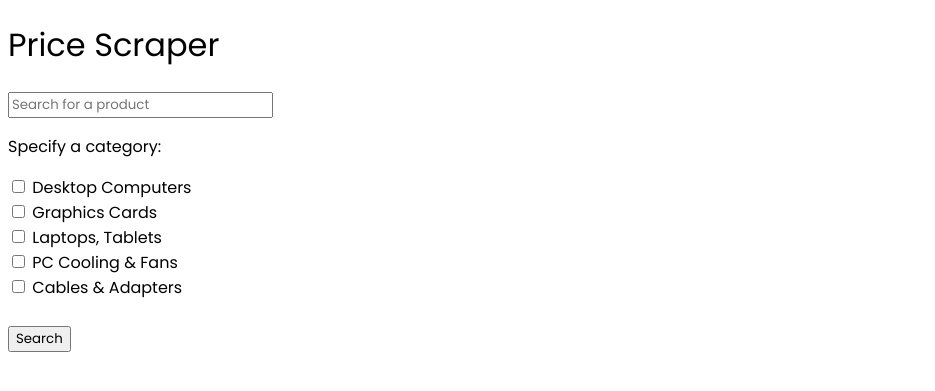
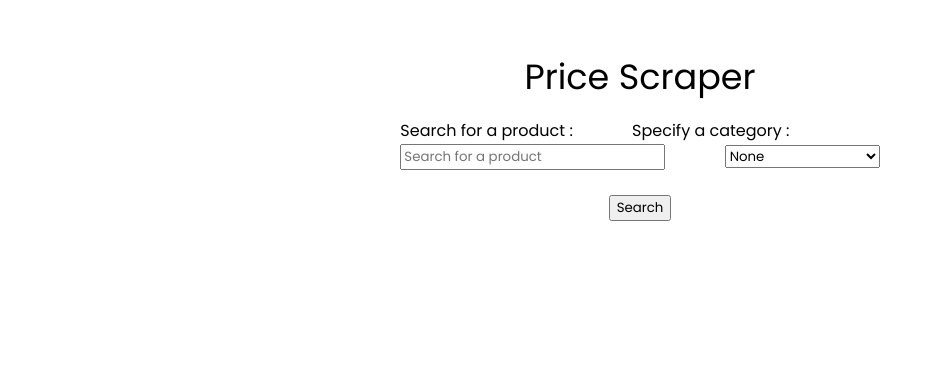
Before and after one commit to blue-jay3/component-price-scraper, a Flask app: page / in a window 1280 px wide. Shown: the top 391 px of the page, without its empty margins (0-935 px from the left). Run offline with Flask 3, Linux system fonts and the light colour scheme.

Commit message:
added list of results, category dropdown, and styling

```diff
--- a/server.py
+++ b/server.py
@@ -12,18 +12,20 @@ def index():
 @app.route('/prices')
 def get_lowest_price():
     item = request.args.get('search')
+    cpath = request.args.get('category')
 
     if item == None or item.strip() == "":
         item = "rtx 4070"
 
-    item_info = update_prices(item, "")
+    item_info = update_prices(item, cpath)
 
     if item_info != None and item_info != []:
         return render_template(
             'prices.html',
             title=item,
-            name=item_info[1].upper(),
-            price="$" + str(item_info[2])
+            #name=item_info[1].upper(),
+            #price="$" + str(item_info[2])
+            records=item_info
         )
     else:
         return render_template(
--- a/static/style.css
+++ b/static/style.css
@@ -5,3 +5,67 @@
     font-weight: 400;
     font-style: normal;
 }
+
+#heading {
+    text-align: center;
+    margin-top: 50px;
+    margin-bottom: 5px;
+    font-size: 35px;
+}
+
+#subheading {
+    text-align: center;
+    margin-top: 30px;
+    font-size: 25px;
+}
+
+#search, #search-label {
+    margin-right: 55px;
+}
+
+#submit-button-container {
+    display: flex;
+    justify-content: center;
+    align-items: center;
+}
+
+form {
+    display: block;
+    align-items: center;
+    justify-content: center;
+    width: fit-content;
+    height: fit-content;
+    margin: 0 auto;
+    padding: 10px;
+}
+
+ul {
+    list-style: none;
+}
+
+li {
+    margin-bottom: 20px;
+    padding: 12px;
+    border: 1px solid;
+    border-radius: 20px;
+    box-shadow: rgba(0, 0, 0, 0.24) 0px 3px 8px;
+}
+
+#result-list {
+    display: flex;
+    align-items: center;
+    justify-content: center;
+    width: fit-content;
+    height: fit-content;
+    margin: 0 auto;
+}
+
+i {
+    margin-right: 5px;
+    font-size: 20px;
+    cursor: pointer;
+}
+
+.bx-link {
+    margin-right: 10px;
+}
--- a/templates/index.html
+++ b/templates/index.html
@@ -7,25 +7,24 @@
     <link rel="stylesheet" href="{{ url_for('static', filename='style.css') }}">
 </head>
 <body>
-    <h1>Price Scraper</h1>
+    <h1 id="heading">Price Scraper</h1>
     <form action="/prices">
+        <label for="search" id="search-label">Search for a product :</label>
+        <label for="category" id="category-label">Specify a category :</label> <br>
         <input type="text" name="search" id="search" placeholder="Search for a product">
+        <select name="category" id="category">
+            <option value="">None</option>
+            <option value="7">Desktop Computers</option>
+            <option value="43">Graphics Cards</option>
+            <option value="710">Laptops, Tablets</option>
+            <option value="8">PC Cooling &amp; Fans</option>
+            <option value="5">Cables &amp; Adapters</option>
+        </select>
+        <br> <br>
 
-        <p>Specify a category:</p>
-
-        <input type="checkbox" id="desktop" name="desktop" value="7">
-        <label for="desktop">Desktop Computers</label> <br>
-        <input type="checkbox" id="graphics-card" name="graphics-card" value="43">
-        <label for="graphics-card">Graphics Cards</label> <br>
-        <input type="checkbox" id="laptop" name="laptop" value="710">
-        <label for="laptop">Laptops, Tablets</label> <br>
-        <input type="checkbox" id="cooling" name="cooling" value="8">
-        <label for="cooling">PC Cooling &amp; Fans</label> <br>
-        <input type="checkbox" id="cables" name="cables" value="5">
-        <label for="cables">Cables &amp; Adapters</label> <br> <br>
-
-        <button type="submit">Search</button>
+        <div id="submit-button-container">
+            <button type="submit" id="submit-button">Search</button>
+        </div>
     </form>
-
 </body>
 </html>
```
Also changed, not shown: scrape.py (+9 -3 lines), templates/prices.html (+27 -20 lines).
